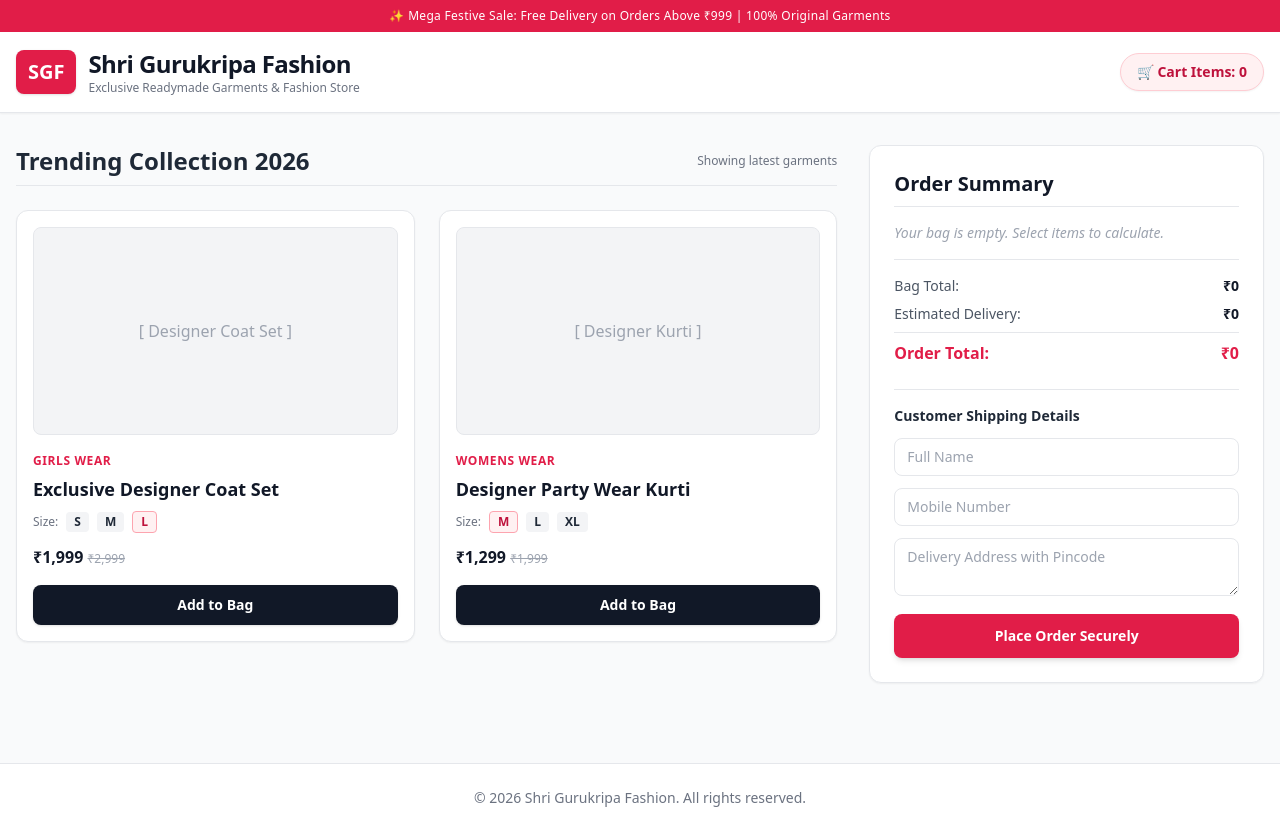
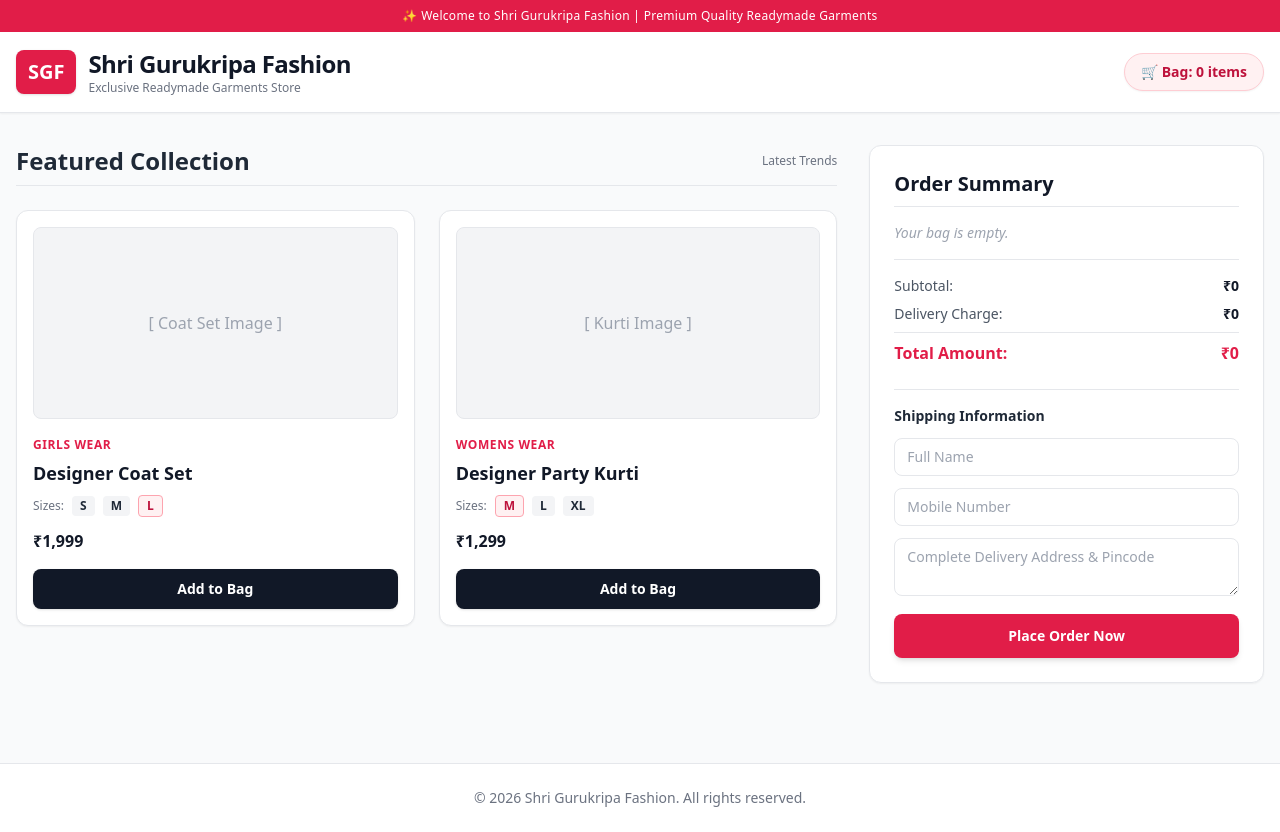
Before and after one commit to gautamsoni4ui75-eng/shri-guru-kripa-fashion, a plain HTML site: page index.html in a window 1280 px wide. Drawn offline with nearby package versions, Linux system fonts and the light colour scheme.

Commit message:
Update index.html

```diff
--- a/index.html
+++ b/index.html
@@ -3,14 +3,14 @@
 <head>
     <meta charset="UTF-8">
     <meta name="viewport" content="width=device-width, initial-scale=1.0">
-    <title>Shri Gurukripa Fashion - Myntra Style Store</title>
+    <title>Shri Gurukripa Fashion - Online Store</title>
     <script src="https://cdn.tailwindcss.com"></script>
 </head>
 <body class="bg-gray-50 font-sans">
 
     <!-- Top Announcement Bar -->
     <div class="bg-rose-600 text-white text-xs py-2 text-center font-medium tracking-wide">
-        ✨ Mega Festive Sale: Free Delivery on Orders Above ₹999 | 100% Original Garments
+        ✨ Welcome to Shri Gurukripa Fashion | Premium Quality Readymade Garments
     </div>
 
     <!-- Main Header -->
@@ -20,12 +20,12 @@
                 <div class="bg-rose-600 text-white font-black text-xl px-3 py-2 rounded-lg shadow">SGF</div>
                 <div>
                     <h1 class="text-2xl font-extrabold tracking-tight text-gray-900">Shri Gurukripa Fashion</h1>
-                    <p class="text-xs text-gray-500 font-medium">Exclusive Readymade Garments & Fashion Store</p>
+                    <p class="text-xs text-gray-500 font-medium">Exclusive Readymade Garments Store</p>
                 </div>
             </div>
             <div class="mt-3 sm:mt-0 flex items-center space-x-3">
                 <span class="bg-rose-50 border border-rose-200 px-4 py-2 rounded-full text-sm font-bold text-rose-700 shadow-sm">
-                    🛒 Cart Items: <span id="cart-count">0</span>
+                    🛒 Bag: <span id="cart-count">0</span> items
                 </span>
             </div>
         </div>
@@ -37,8 +37,8 @@
         <!-- Products Catalog (2 Columns) -->
         <div class="lg:col-span-2">
             <div class="flex items-center justify-between mb-6 border-b pb-2">
-                <h2 class="text-2xl font-bold text-gray-800">Trending Collection 2026</h2>
-                <span class="text-xs text-gray-500 font-medium">Showing latest garments</span>
+                <h2 class="text-2xl font-bold text-gray-800">Featured Collection</h2>
+                <span class="text-xs text-gray-500 font-medium">Latest Trends</span>
             </div>
 
             <div class="grid grid-cols-1 sm:grid-cols-2 gap-6">
@@ -46,20 +46,20 @@
                 <!-- Product 1 -->
                 <div class="bg-white rounded-xl shadow-sm hover:shadow-md transition overflow-hidden border p-4 flex flex-col justify-between">
                     <div>
-                        <div class="h-52 bg-gray-100 rounded-lg flex items-center justify-center text-gray-400 font-medium mb-3 border">
-                            [ Designer Coat Set ]
+                        <div class="h-48 bg-gray-100 rounded-lg flex items-center justify-center text-gray-400 font-medium mb-3 border">
+                            [ Coat Set Image ]
                         </div>
                         <span class="text-xs text-rose-600 font-bold uppercase tracking-wider">Girls Wear</span>
-                        <h3 class="text-lg font-bold text-gray-900 mt-1">Exclusive Designer Coat Set</h3>
+                        <h3 class="text-lg font-bold text-gray-900 mt-1">Designer Coat Set</h3>
                         <div class="mt-2 flex items-center space-x-2">
-                            <span class="text-xs text-gray-500 font-medium">Size:</span>
+                            <span class="text-xs text-gray-500 font-medium">Sizes:</span>
                             <span class="px-2 py-0.5 bg-gray-100 rounded text-xs font-bold text-gray-800">S</span>
                             <span class="px-2 py-0.5 bg-gray-100 rounded text-xs font-bold text-gray-800">M</span>
                             <span class="px-2 py-0.5 bg-rose-50 border border-rose-300 rounded text-xs font-bold text-rose-700">L</span>
                         </div>
-                        <p class="text-base font-extrabold text-gray-900 mt-3">₹1,999 <span class="text-xs line-through text-gray-400 font-normal">₹2,999</span></p>
+                        <p class="text-base font-extrabold text-gray-900 mt-3">₹1,999</p>
                     </div>
-                    <button onclick="addItem('Designer Coat Set (L)', 1999)" class="w-full mt-4 bg-gray-900 text-white py-2.5 rounded-lg hover:bg-gray-800 transition text-sm font-semibold shadow">
+                    <button onclick="addItem('Designer Coat Set (Size: L)', 1999)" class="w-full mt-4 bg-gray-900 text-white py-2.5 rounded-lg hover:bg-gray-800 transition text-sm font-semibold shadow">
                         Add to Bag
                     </button>
                 </div>
@@ -67,20 +67,20 @@
                 <!-- Product 2 -->
                 <div class="bg-white rounded-xl shadow-sm hover:shadow-md transition overflow-hidden border p-4 flex flex-col justify-between">
                     <div>
-                        <div class="h-52 bg-gray-100 rounded-lg flex items-center justify-center text-gray-400 font-medium mb-3 border">
-                            [ Designer Kurti ]
+                        <div class="h-48 bg-gray-100 rounded-lg flex items-center justify-center text-gray-400 font-medium mb-3 border">
+                            [ Kurti Image ]
                         </div>
                         <span class="text-xs text-rose-600 font-bold uppercase tracking-wider">Womens Wear</span>
-                        <h3 class="text-lg font-bold text-gray-900 mt-1">Designer Party Wear Kurti</h3>
+                        <h3 class="text-lg font-bold text-gray-900 mt-1">Designer Party Kurti</h3>
                         <div class="mt-2 flex items-center space-x-2">
-                            <span class="text-xs text-gray-500 font-medium">Size:</span>
+                            <span class="text-xs text-gray-500 font-medium">Sizes:</span>
                             <span class="px-2 py-0.5 bg-rose-50 border border-rose-300 rounded text-xs font-bold text-rose-700">M</span>
                             <span class="px-2 py-0.5 bg-gray-100 rounded text-xs font-bold text-gray-800">L</span>
                             <span class="px-2 py-0.5 bg-gray-100 rounded text-xs font-bold text-gray-800">XL</span>
                         </div>
-                        <p class="text-base font-extrabold text-gray-900 mt-3">₹1,299 <span class="text-xs line-through text-gray-400 font-normal">₹1,999</span></p>
+                        <p class="text-base font-extrabold text-gray-900 mt-3">₹1,299</p>
                     </div>
-                    <button onclick="addItem('Designer Kurti (M)', 1299)" class="w-full mt-4 bg-gray-900 text-white py-2.5 rounded-lg hover:bg-gray-800 transition text-sm font-semibold shadow">
+                    <button onclick="addItem('Designer Party Kurti (Size: M)', 1299)" class="w-full mt-4 bg-gray-900 text-white py-2.5 rounded-lg hover:bg-gray-800 transition text-sm font-semibold shadow">
                         Add to Bag
                     </button>
                 </div>
@@ -88,46 +88,47 @@
             </div>
         </div>
 
-        <!-- Live Calculation & Checkout Panel (1 Column) -->
+        <!-- Order Summary & Checkout Panel (1 Column) -->
         <div class="bg-white rounded-xl shadow-sm border p-6 h-fit sticky top-24">
             <h3 class="text-xl font-bold text-gray-900 mb-4 border-b pb-2">Order Summary</h3>
 
             <div id="cart-list" class="space-y-3 mb-4 text-sm text-gray-600 max-h-48 overflow-y-auto">
-                <p class="italic text-gray-400">Your bag is empty. Select items to calculate.</p>
+                <p class="italic text-gray-400">Your bag is empty.</p>
             </div>
 
             <div class="border-t pt-4 space-y-2 text-sm">
                 <div class="flex justify-between">
-                    <span class="text-gray-600">Bag Total:</span>
+                    <span class="text-gray-600">Subtotal:</span>
                     <span id="subtotal-val" class="font-bold text-gray-900">₹0</span>
                 </div>
                 <div class="flex justify-between">
-                    <span class="text-gray-600">Estimated Delivery:</span>
+                    <span class="text-gray-600">Delivery Charge:</span>
                     <span id="delivery-val" class="font-bold text-gray-900">₹0</span>
                 </div>
                 <div class="flex justify-between text-base border-t pt-2 font-extrabold text-rose-600">
-                    <span>Order Total:</span>
+                    <span>Total Amount:</span>
                     <span id="total-val">₹0</span>
                 </div>
             </div>
 
-            <!-- Customer Shipping Information Form -->
+            <!-- Customer Shipping Information Form (Direct on Website) -->
             <div class="mt-6 border-t pt-4">
-                <h4 class="font-bold text-gray-800 mb-3 text-sm">Customer Shipping Details</h4>
+                <h4 class="font-bold text-gray-800 mb-3 text-sm">Shipping Information</h4>
                 <div class="space-y-3">
                     <input type="text" id="c-name" placeholder="Full Name" class="w-full px-3 py-2 border rounded-lg text-sm focus:outline-none focus:ring-2 focus:ring-rose-500">
                     <input type="text" id="c-phone" placeholder="Mobile Number" class="w-full px-3 py-2 border rounded-lg text-sm focus:outline-none focus:ring-2 focus:ring-rose-500">
-                    <textarea id="c-address" placeholder="Delivery Address with Pincode" rows="2" class="w-full px-3 py-2 border rounded-lg text-sm focus:outline-none focus:ring-2 focus:ring-rose-500"></textarea>
+                    <textarea id="c-address" placeholder="Complete Delivery Address & Pincode" rows="2" class="w-full px-3 py-2 border rounded-lg text-sm focus:outline-none focus:ring-2 focus:ring-rose-500"></textarea>
 
                     <button onclick="processCheckout()" class="w-full bg-rose-600 text-white py-3 rounded-lg hover:bg-rose-700 transition font-bold text-sm shadow-md">
-                        Place Order Securely
+                        Place Order Now
                     </button>
                 </div>
             </div>
 
-            <!-- Success Confirmation Banner -->
+            <!-- Direct Success Confirmation Box on Website -->
             <div id="order-success" class="hidden mt-4 p-4 bg-green-50 border border-green-200 text-green-800 rounded-lg text-sm text-center font-medium shadow-sm">
-                🎉 Order Placed Successfully! Thank you for shopping with Shri Gurukripa Fashion. We will contact you shortly.
+                🎉 <strong class="block text-base mb-1">Order Placed Successfully!</strong>
+                Thank you! Your order has been registered securely on Shri Gurukripa Fashion. We will dispatch your items soon.
             </div>
         </div>
 
@@ -152,7 +153,7 @@
             let container = document.getElementById('cart-list');
 
             if(shoppingBag.length === 0) {
-                container.innerHTML = '<p class="italic text-gray-400">Your bag is empty. Select items to calculate.</p>';
+                container.innerHTML = '<p class="italic text-gray-400">Your bag is empty.</p>';
                 document.getElementById('subtotal-val').innerText = '₹0';
                 document.getElementById('delivery-val').innerText = '₹0';
                 document.getElementById('total-val').innerText = '₹0';
```
